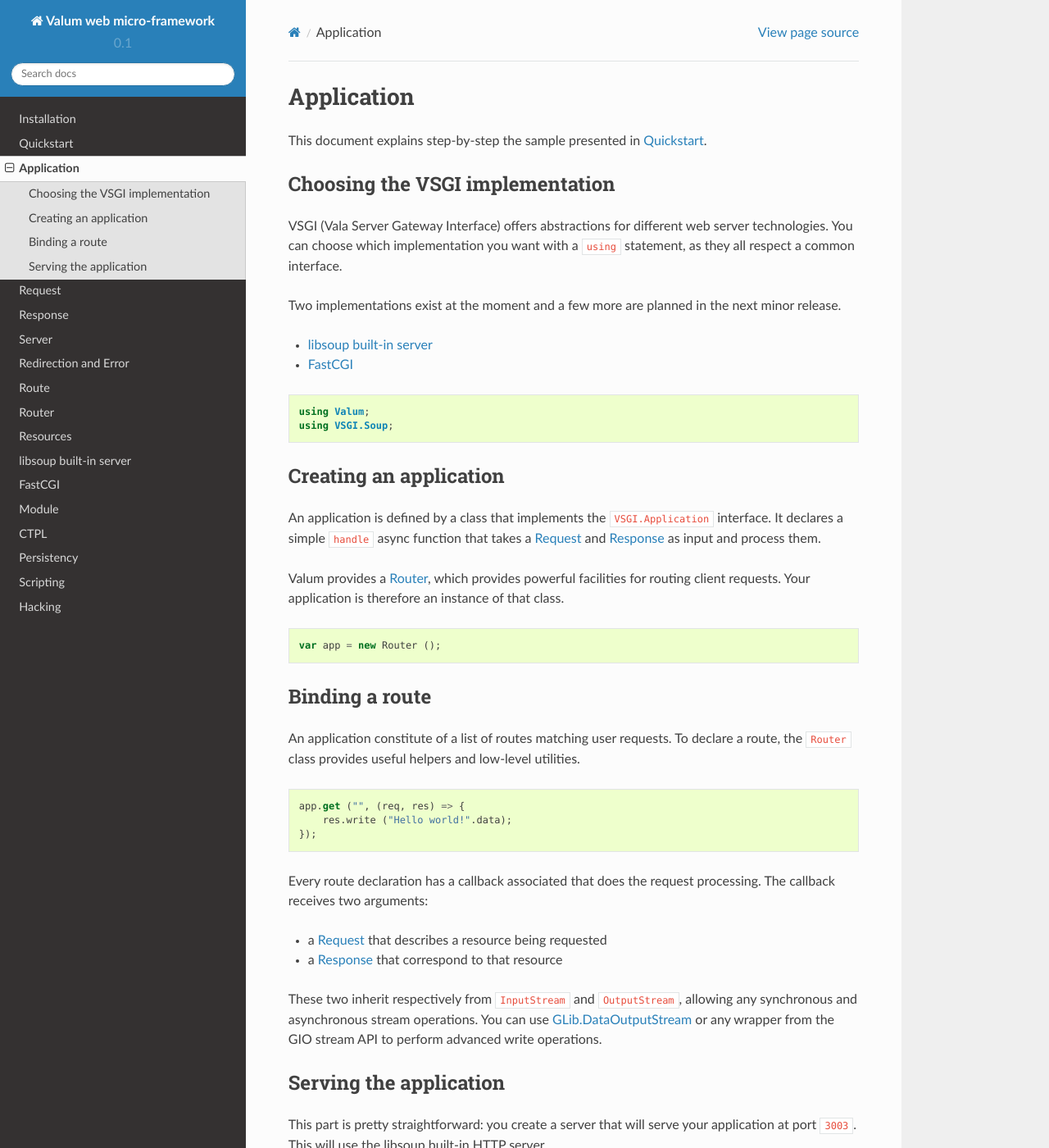
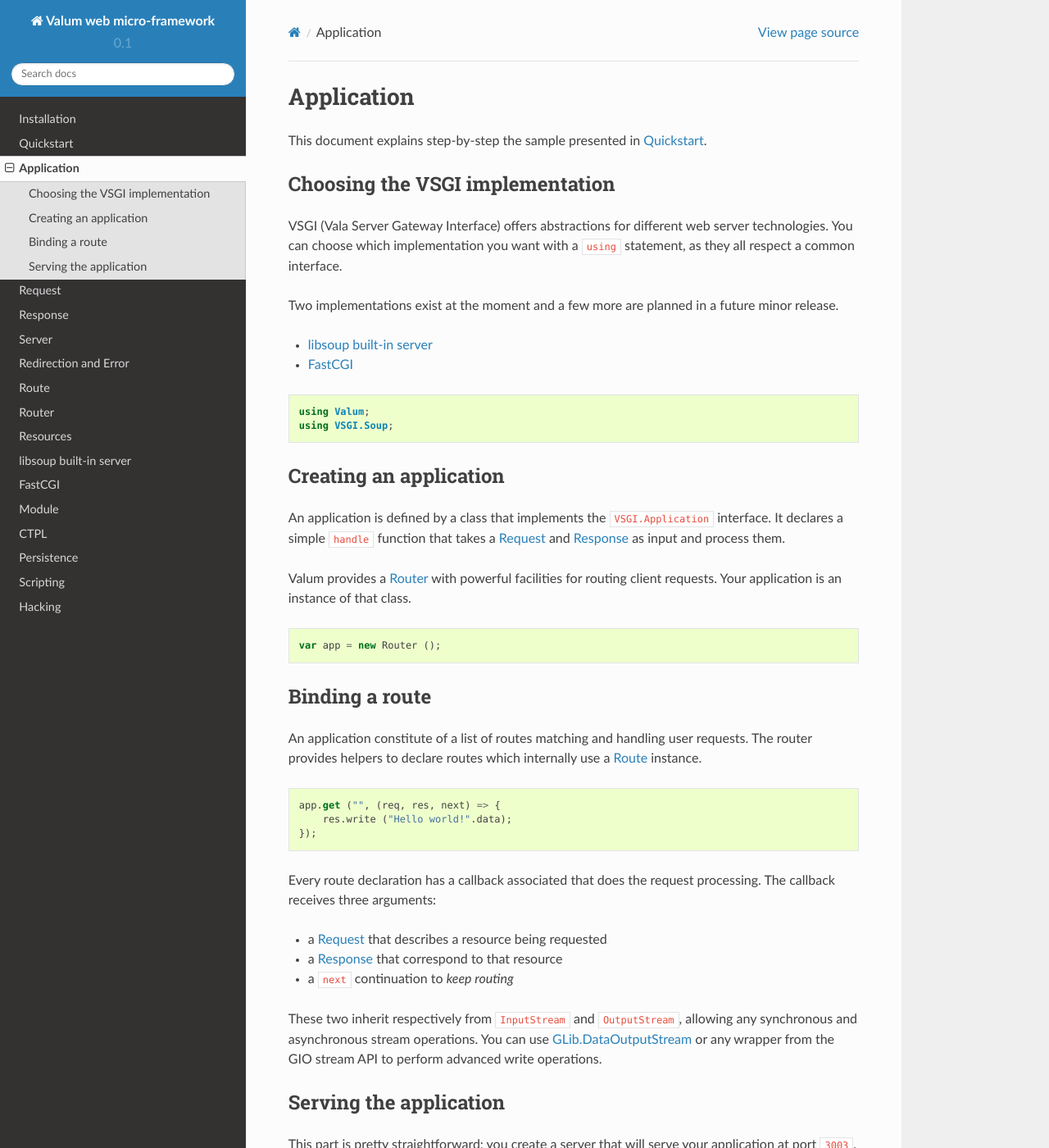
Before and after one commit to valum-framework/valum, a Sphinx documentation site: the page built from docs/application.rst, in a window 1280 px wide and 1400 px high. Shown: the whole window at 82% size. Built offline with Sphinx 7.4.7 and the Read the Docs theme 2.0.0, drawn with Linux system fonts in a browser that asks for light colours; pages that are not in the unit, such as notebooks, are missing from menus.

```diff
--- a/docs/application.rst
+++ b/docs/application.rst
@@ -11,7 +11,7 @@ VSGI (Vala Server Gateway Interface) offers abstractions for different web
 server technologies. You can choose which implementation you want with
 a ``using`` statement, as they all respect a common interface.
 
-Two implementations exist at the moment and a few more are planned in the next
+Two implementations exist at the moment and a few more are planned in a future
 minor release.
 
 -  :doc:`server/soup`
@@ -26,11 +26,11 @@ Creating an application
 -----------------------
 
 An application is defined by a class that implements the ``VSGI.Application``
-interface. It declares a simple ``handle`` async function that takes
+interface. It declares a simple ``handle`` function that takes
 a :doc:`vsgi/request` and :doc:`vsgi/response` as input and process them.
 
-Valum provides a :doc:`router`, which provides powerful facilities for routing
-client requests. Your application is therefore an instance of that class.
+Valum provides a :doc:`router` with powerful facilities for routing client
+requests. Your application is an instance of that class.
 
 .. code:: vala
 
@@ -39,21 +39,22 @@ client requests. Your application is therefore an instance of that class.
 Binding a route
 ---------------
 
-An application constitute of a list of routes matching user requests. To
-declare a route, the ``Router`` class provides useful helpers and low-level
-utilities.
+An application constitute of a list of routes matching and handling user
+requests. The router provides helpers to declare routes which internally use
+a :doc:`route` instance.
 
 .. code:: vala
 
-    app.get ("", (req, res) => {
+    app.get ("", (req, res, next) => {
         res.write ("Hello world!".data);
     });
 
 Every route declaration has a callback associated that does the request
-processing. The callback receives two arguments:
+processing. The callback receives three arguments:
 
 -  a :doc:`vsgi/request` that describes a resource being requested
 -  a :doc:`vsgi/response` that correspond to that resource
+-  a ``next`` continuation to `keep routing`
 
 These two inherit respectively from ``InputStream`` and ``OutputStream``,
 allowing any synchronous and asynchronous stream operations. You can use
--- a/docs/getting-started.rst
+++ b/docs/getting-started.rst
@@ -4,7 +4,7 @@ Quickstart
 Assuming that Valum is built and installed correctly (view :doc:`installation`
 for more details), you are ready to create your first application!
 
-Unless you installed Valum with ``--prefix=/usr``, you have to export
+Unless you installed Valum with ``--prefix=/usr``, you might have to export
 ``PKG_CONFIG_PATH`` and ``LD_LIBRARY_PATH``.
 
 .. code-block:: bash
--- a/docs/index.rst
+++ b/docs/index.rst
@@ -7,8 +7,8 @@ Valum web micro-framework
 .. image:: https://coveralls.io/repos/valum-framework/valum/badge.svg?branch=master
     :target: https://coveralls.io/r/valum-framework/valum?branch=master
 
-Valum is a web micro-framework written in Vala licensed under the LGPLv3. Its
-source code and releases are available on GitHub: `valum-framework/valum`_.
+Valum is a web micro-framework written in Vala and licensed under the LGPLv3.
+Its source code and releases are available on GitHub: `valum-framework/valum`_.
 
 This user documentation aims to be as complete as possible and covers topics
 that are not directly related to the framework, but essential for web
--- a/docs/persistency.rst
+++ b/docs/persistency.rst
@@ -1,7 +1,7 @@
-Persistency
+Persistence
 ===========
 
-Multiple persistency solutions have bindings in Vala and can be used by Valum.
+Multiple persistence solutions have bindings in Vala and can be used by Valum.
 
 -  `libgda`_ for relational databases and more
 -  `memcached`_
```
Also changed, not shown: docs/ctpl.rst (+6 -6 lines), docs/redirection-and-error.rst (+3 -4 lines).
